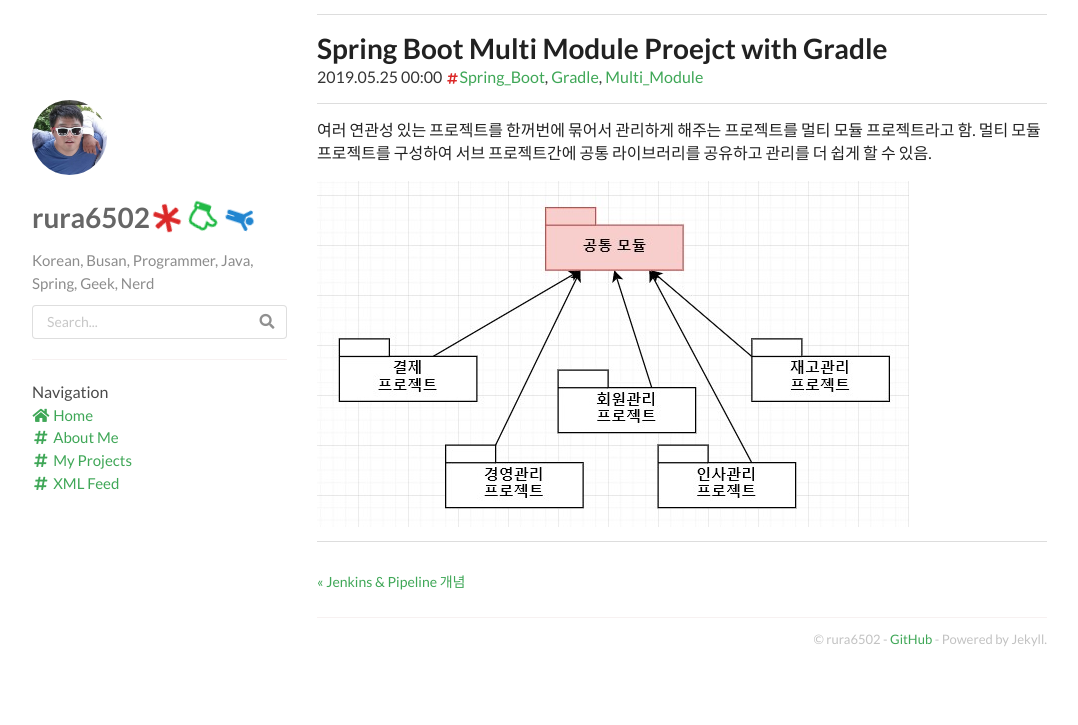
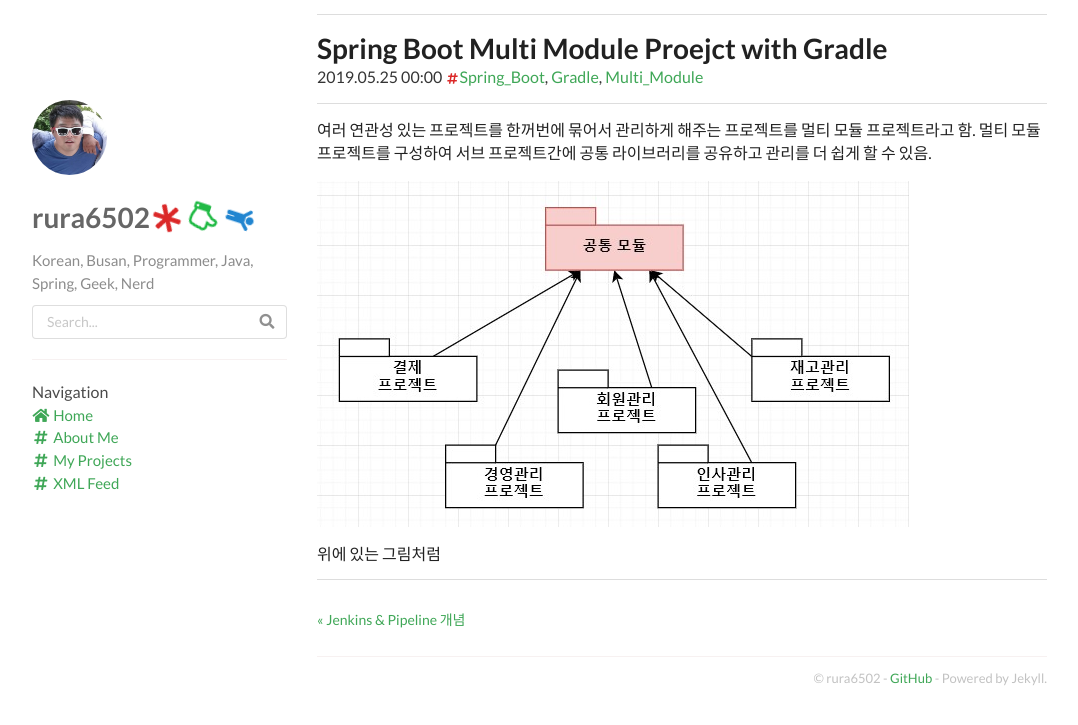
Before and after one commit to rura6502/rura6502.github.io, a Jekyll site: the page built from _posts/2019-05-25-Spring-Boot-Multi-Moudle-Project-using_Gradle.md, in a window 1280 px wide. Shown: the top 725 px of the page, without its empty margins (53-1131 px from the left). Built offline with Jekyll 4.4.1, drawn with Linux system fonts in a browser that asks for light colours; nearby versions of some CDN libraries; comment, search, counter and statistics services are not loaded.

Commit message:
_posts/2019-05-25-Spring-Boot-Multi-Moudle-Project-using_Gradle.md updated from https://stackedit.io/

```diff
--- a/_posts/2019-05-25-Spring-Boot-Multi-Moudle-Project-using_Gradle.md
+++ b/_posts/2019-05-25-Spring-Boot-Multi-Moudle-Project-using_Gradle.md
@@ -7,12 +7,13 @@
 
 여러 연관성 있는 프로젝트를 한꺼번에 묶어서 관리하게 해주는 프로젝트를 멀티 모듈 프로젝트라고 함. 멀티 모듈 프로젝트를 구성하여 서브 프로젝트간에 공통 라이브러리를 공유하고 관리를 더 쉽게 할 수 있음.
 
-![](https://github.com/rura6502/rura6502.github.io/blob/master/_posts/_image/reason_of_using_multi_module_project.jpg?raw=true)
+![reason_of_using_multi_module_project](https://github.com/rura6502/rura6502.github.io/blob/master/_posts/_image/reason_of_using_multi_module_project.jpg?raw=true)
 
+위에 있는 그림처럼
 
 
 
 
 <!--stackedit_data:
-eyJoaXN0b3J5IjpbLTgxMzM4MDU2M119
+eyJoaXN0b3J5IjpbLTEyMzI2MzAwMTldfQ==
 -->
```
